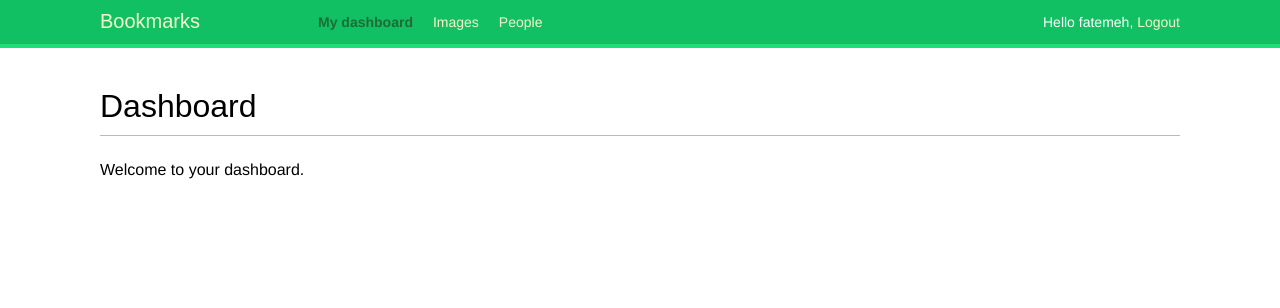
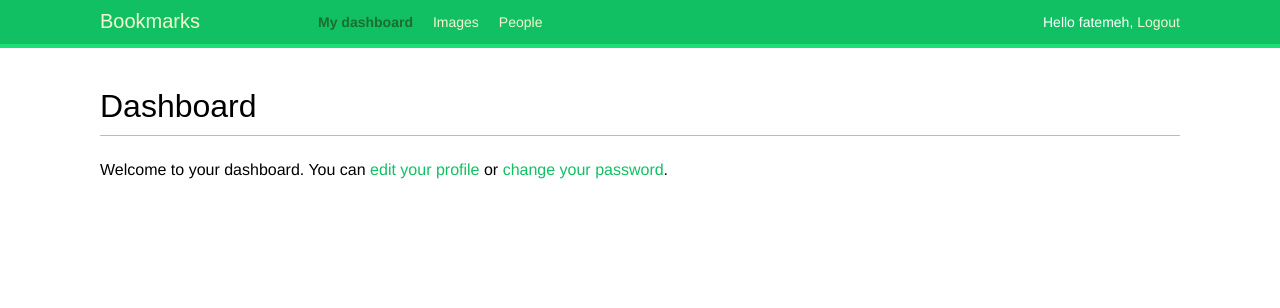
Before and after one commit to fatemehsoleymani/Social-website, a Django app: page /account/ in a window 1280 px wide. Shown: the top 308 px of the page. Run offline with Django 4.2, Linux system fonts and the light colour scheme; a user stored in the database is signed in; some web fonts are replaced.

Commit message:
edit dashboar

```diff
--- a/account/templates/account/dashboard.html
+++ b/account/templates/account/dashboard.html
@@ -2,5 +2,6 @@
 {% block title %}Dashboard{% endblock %}
 {% block content %}
  <h1>Dashboard</h1>
- <p>Welcome to your dashboard.</p>
+ <p>Welcome to your dashboard. You can <a href="{% url 'edit' %}">edit your
+profile</a> or <a href="{% url 'password_change' %}">change your password</a>.</p>
 {% endblock %}
```
